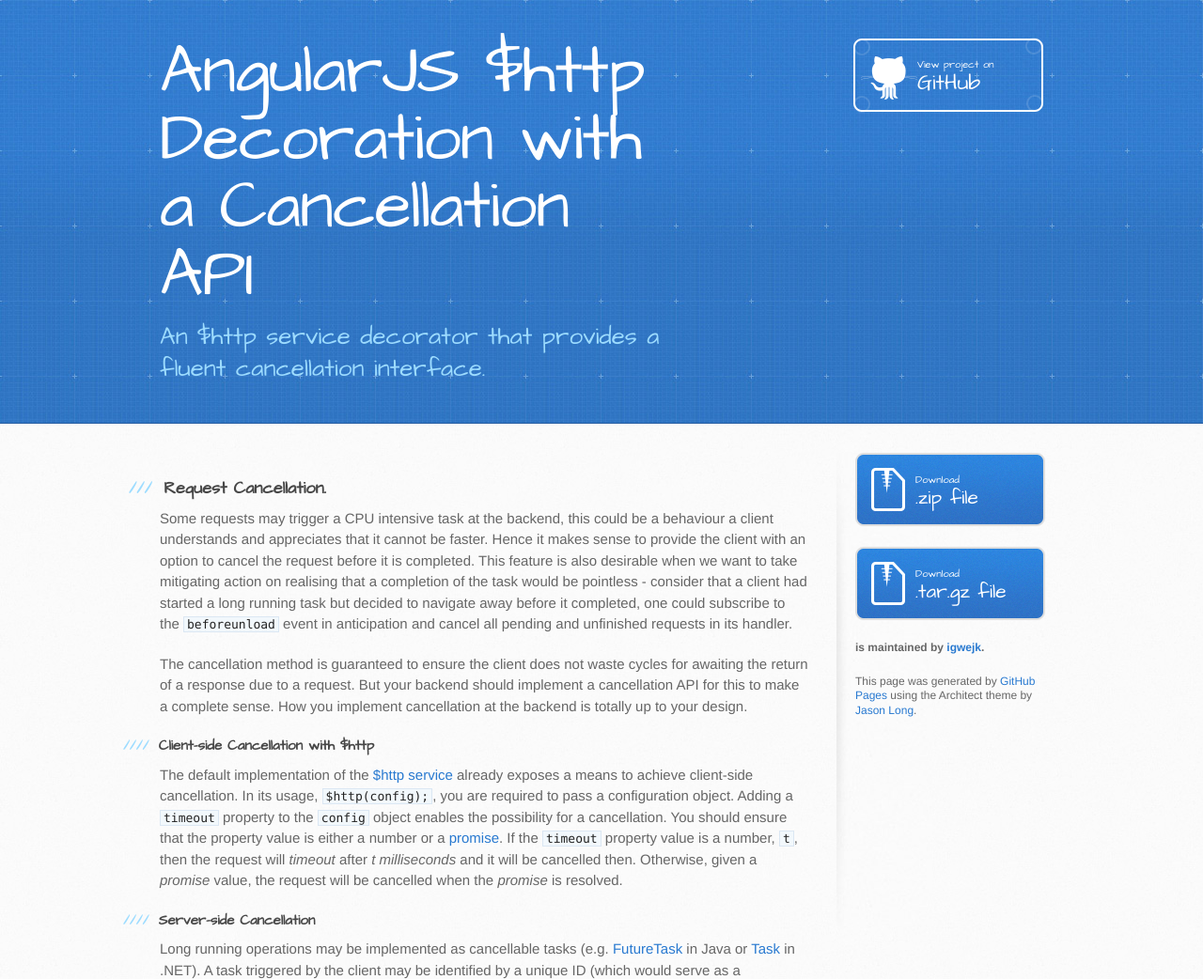
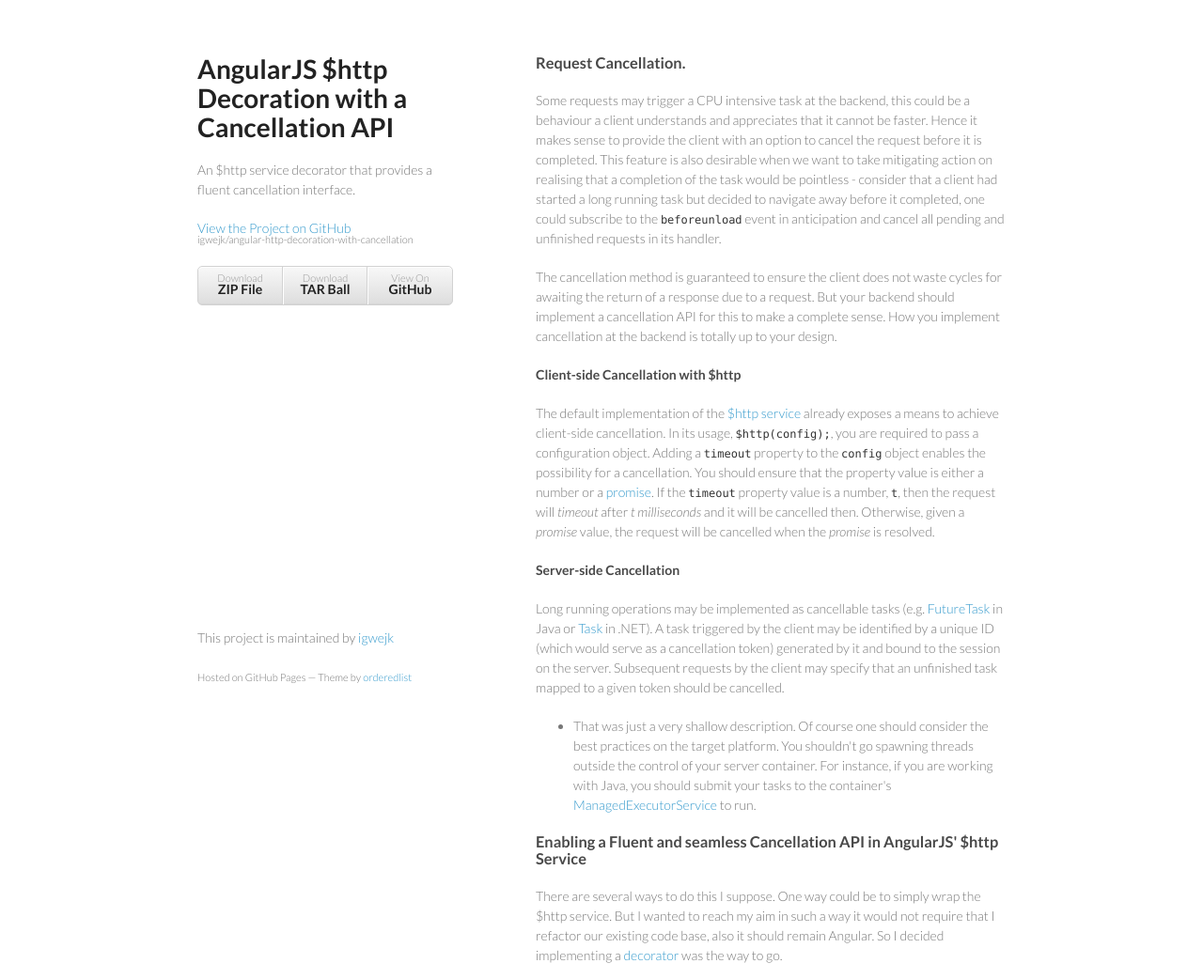
Before and after one commit to igwejk/angular-http-decoration-with-cancellation, a plain HTML site: page index.html in a window 1280 px wide. Shown: the top 1042 px of the page at 94% size. Drawn offline with Linux system fonts and the light colour scheme.

Commit message:
Create gh-pages branch via GitHub

```diff
--- a/index.html
+++ b/index.html
@@ -1,34 +1,34 @@
-<!DOCTYPE html>
+<!doctype html>
 <html>
   <head>
-    <meta charset='utf-8'>
+    <meta charset="utf-8">
     <meta http-equiv="X-UA-Compatible" content="chrome=1">
-    <meta name="viewport" content="width=device-width, initial-scale=1, maximum-scale=1">
-    <link href='https://fonts.googleapis.com/css?family=Architects+Daughter' rel='stylesheet' type='text/css'>
-    <link rel="stylesheet" type="text/css" href="stylesheets/stylesheet.css" media="screen">
-    <link rel="stylesheet" type="text/css" href="stylesheets/pygment_trac.css" media="screen">
-    <link rel="stylesheet" type="text/css" href="stylesheets/print.css" media="print">
+    <title>AngularJS $http Decoration with a Cancellation API by igwejk</title>
 
+    <link rel="stylesheet" href="stylesheets/styles.css">
+    <link rel="stylesheet" href="stylesheets/pygment_trac.css">
+    <meta name="viewport" content="width=device-width, initial-scale=1, user-scalable=no">
     <!--[if lt IE 9]>
     <script src="//html5shiv.googlecode.com/svn/trunk/html5.js"></script>
     <![endif]-->
+  </head>
+  <body>
+    <div class="wrapper">
+      <header>
+        <h1>AngularJS $http Decoration with a Cancellation API</h1>
+        <p>An $http service decorator that provides a fluent cancellation interface.</p>
 
-    <title>AngularJS $http Decoration with a Cancellation API by igwejk</title>
-  </head>
+        <p class="view"><a href="https://github.com/igwejk/angular-http-decoration-with-cancellation">View the Project on GitHub <small>igwejk/angular-http-decoration-with-cancellation</small></a></p>
 
-  <body>
-    <header>
-      <div class="inner">
-        <h1>AngularJS $http Decoration with a Cancellation API</h1>
-        <h2>An $http service decorator that provides a fluent cancellation interface.</h2>
-        <a href="https://github.com/igwejk/angular-http-decoration-with-cancellation" class="button"><small>View project on</small> GitHub</a>
-      </div>
-    </header>
 
-    <div id="content-wrapper">
-      <div class="inner clearfix">
-        <section id="main-content">
-          <h3>
+        <ul>
+          <li><a href="https://github.com/igwejk/angular-http-decoration-with-cancellation/zipball/master">Download <strong>ZIP File</strong></a></li>
+          <li><a href="https://github.com/igwejk/angular-http-decoration-with-cancellation/tarball/master">Download <strong>TAR Ball</strong></a></li>
+          <li><a href="https://github.com/igwejk/angular-http-decoration-with-cancellation">View On <strong>GitHub</strong></a></li>
+        </ul>
+      </header>
+      <section>
+        <h3>
 <a id="request-cancellation" class="anchor" href="#request-cancellation" aria-hidden="true"><span class="octicon octicon-link"></span></a>Request Cancellation.</h3>
 
 <p>Some requests may trigger a CPU intensive task at the backend, this could be a behaviour a client understands and appreciates that it cannot be faster. Hence it makes sense to provide the client with an option to cancel the request before it is completed. This feature is also desirable when we want to take mitigating action on realising that a completion of the task would be pointless - consider that a client had started a long running task but decided to navigate away before it completed, one could subscribe to the <code>beforeunload</code> event in anticipation and cancel all pending and unfinished requests in its handler.</p>
@@ -262,25 +262,13 @@ If the <code>timeout</code> property value is a number, <code>t</code>, then the
 <a id="authors-and-contributors" class="anchor" href="#authors-and-contributors" aria-hidden="true"><span class="octicon octicon-link"></span></a>Authors and Contributors</h3>
 
 <p>My name is Igwe Kalu (<a href="https://github.com/igwejk" class="user-mention">@igwejk</a>), I am a full-stack developer and I live in Istanbul. I share my experience by this means and you are welcome to use the code snippets or full source code you found here as you will. If you have any comments about the methodology I used or you want to share a different perspective, feel free to message me about it. In the interest of learning and improvement, you are welcome to send me a pull request if there additional points you would like to see in this post.</p>
-        </section>
-
-        <aside id="sidebar">
-          <a href="https://github.com/igwejk/angular-http-decoration-with-cancellation/zipball/master" class="button">
-            <small>Download</small>
-            .zip file
-          </a>
-          <a href="https://github.com/igwejk/angular-http-decoration-with-cancellation/tarball/master" class="button">
-            <small>Download</small>
-            .tar.gz file
-          </a>
-
-          <p class="repo-owner"><a href="https://github.com/igwejk/angular-http-decoration-with-cancellation"></a> is maintained by <a href="https://github.com/igwejk">igwejk</a>.</p>
-
-          <p>This page was generated by <a href="https://pages.github.com">GitHub Pages</a> using the Architect theme by <a href="https://twitter.com/jasonlong">Jason Long</a>.</p>
-        </aside>
-      </div>
+      </section>
+      <footer>
+        <p>This project is maintained by <a href="https://github.com/igwejk">igwejk</a></p>
+        <p><small>Hosted on GitHub Pages &mdash; Theme by <a href="https://github.com/orderedlist">orderedlist</a></small></p>
+      </footer>
     </div>
-
+    <script src="javascripts/scale.fix.js"></script>
 
   </body>
 </html>
```
